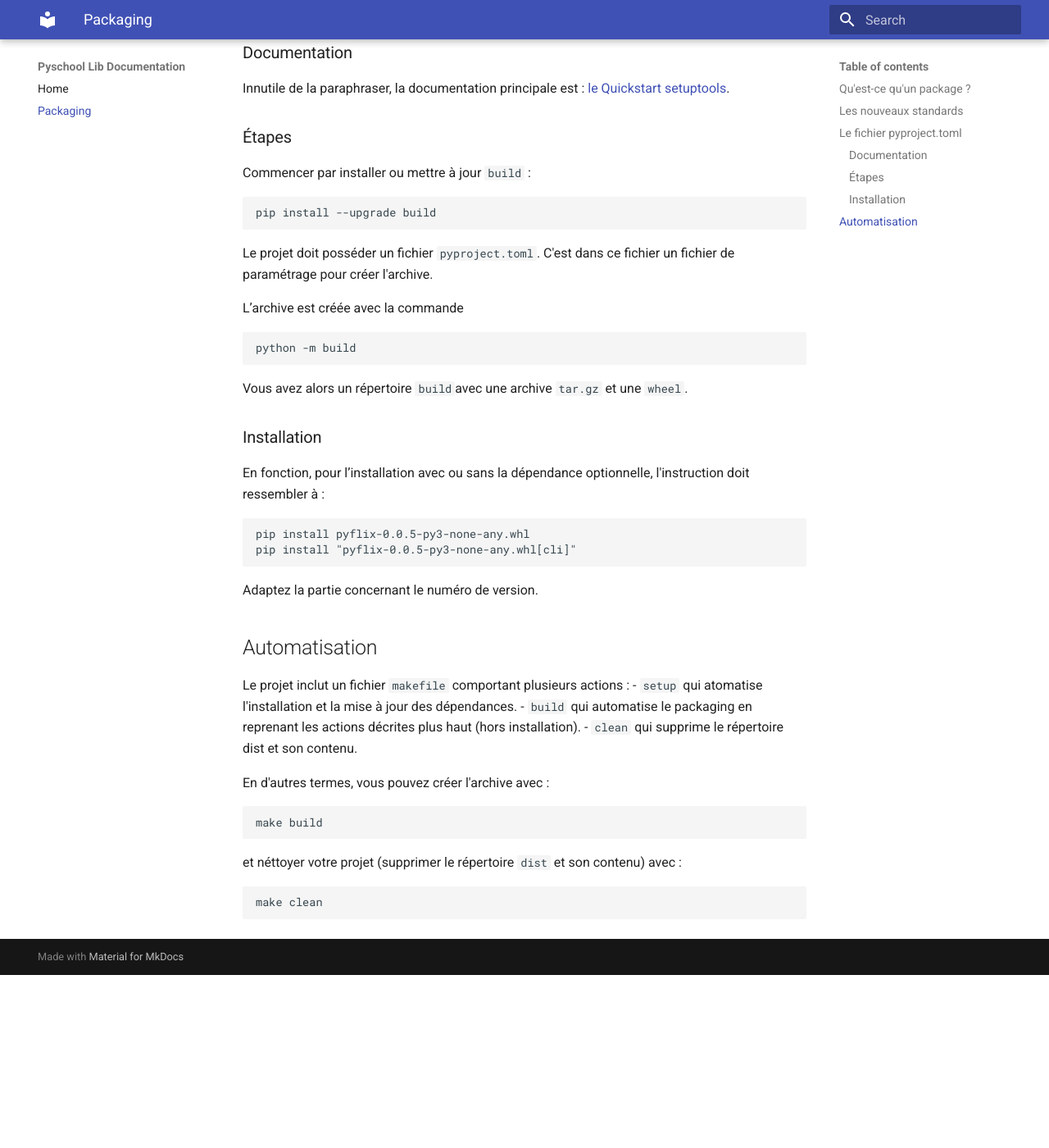
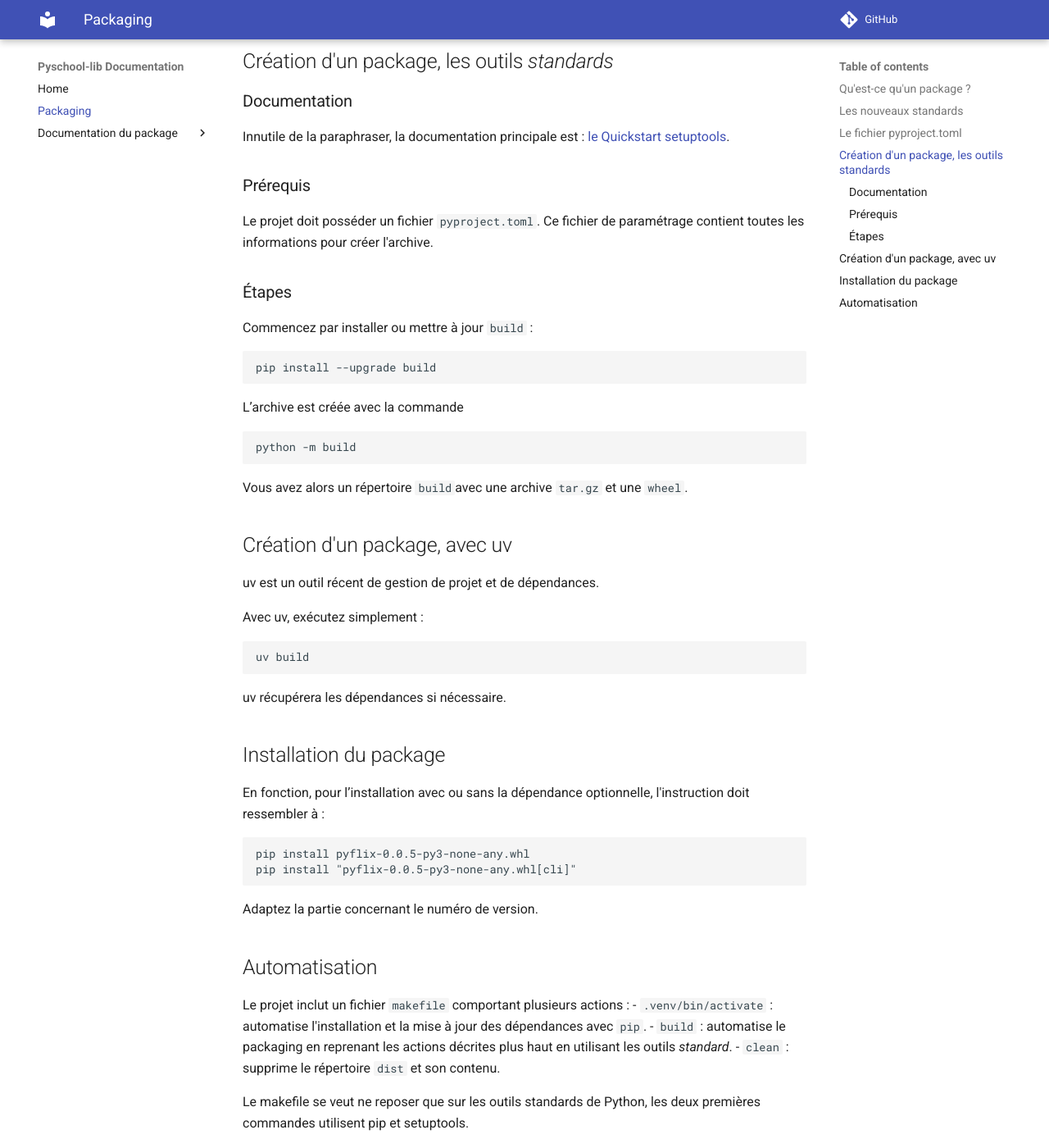
Before and after one commit to darko-itpro/pyschool-lib, an MkDocs documentation site: the page built from docs/package.md, in a window 1280 px wide and 1400 px high, scrolled down 743 px. Shown: the whole window at 82% size. Built offline with MkDocs 1.6.1 and Material for MkDocs 9.7.7, drawn with Linux system fonts in a browser that asks for light colours; comment, search, counter and statistics services are not loaded; before the commit the page ends 1932 px from its top, so only the background shows below that; some of the changed text lies outside the part shown.

Commit message:
Updated documentation.

````diff
--- a/docs/package.md
+++ b/docs/package.md
@@ -22,18 +22,20 @@
 du fichier `pyproject.toml` ainsi qu'un document plus fonctionnel pour
 [écrire votre pyproject.toml](https://packaging.python.org/en/latest/specifications/pyproject-toml/#pyproject-toml-spec).
 
+## Création d'un package, les outils *standards*
 ### Documentation
 Innutile de la paraphraser, la documentation principale est : [le Quickstart setuptools](https://setuptools.pypa.io/en/latest/userguide/quickstart.html).
 
+### Prérequis
+Le projet doit posséder un fichier `pyproject.toml`. Ce fichier de paramétrage contient toutes les
+informations pour créer l'archive.
+
 ### Étapes
-Commencer par installer ou mettre à jour `build` :
+Commencez par installer ou mettre à jour `build` :
 
 ```
 pip install --upgrade build
 ```
-
-Le projet doit posséder un fichier `pyproject.toml`. C'est dans ce fichier un fichier de
-paramétrage pour créer l'archive.
 
 L’archive est créée avec la commande
 ```
@@ -41,7 +43,17 @@
 ```
 Vous avez alors un répertoire `build`avec une archive `tar.gz` et une `wheel`.
 
-### Installation
+## Création d'un package, avec uv
+uv est un outil récent de gestion de projet et de dépendances.
+
+Avec uv, exécutez simplement :
+```
+uv build
+```
+
+uv récupérera les dépendances si nécessaire.
+
+## Installation du package
 En fonction, pour l’installation avec ou sans la dépendance optionnelle, l'instruction doit
 ressembler à :
 ```
@@ -53,17 +65,20 @@
 
 ## Automatisation
 Le projet inclut un fichier `makefile` comportant plusieurs actions :
- - `setup` qui atomatise l'installation et la mise à jour des dépendances.
- - `build` qui automatise le packaging en reprenant les actions décrites plus haut (hors
-   installation).
- - `clean` qui supprime le répertoire dist et son contenu.
+ - `.venv/bin/activate` : automatise l'installation et la mise à jour des dépendances avec `pip`.
+ - `build` : automatise le packaging en reprenant les actions décrites plus haut en utilisant
+   les outils *standard*.
+ - `clean` : supprime le répertoire `dist` et son contenu.
+
+Le makefile se veut ne reposer que sur les outils standards de Python, les deux premières commandes
+utilisent pip et setuptools.
 
 En d'autres termes, vous pouvez créer l'archive avec :
 ```shell
 make build
 ```
 
-et néttoyer votre projet (supprimer le répertoire `dist` et son contenu) avec :
+et nettoyer votre projet (supprimer le répertoire `dist` et son contenu) avec :
 ```shell
 make clean
 ```
--- a/mkdocs.yml
+++ b/mkdocs.yml
@@ -1,6 +1,15 @@
-site_name: Pyschool Lib Documentation
+site_name: Pyschool-lib Documentation
+repo_url: https://github.com/darko-itpro/pyschool-lib
+plugins:
+- mkdocstrings:
+    handlers:
+      python:
+        options:
+          docstring_style: sphinx
 nav:
   - Home: index.md
   - Packaging: package.md
+  - Documentation du package:
+    - pyflix.datasource: api/pyflixdatasource.md
 theme:
   name: material
````
Also changed, not shown: docs/api/pyflixdatasource.md (added, +3 -0 lines), 1 other file.
